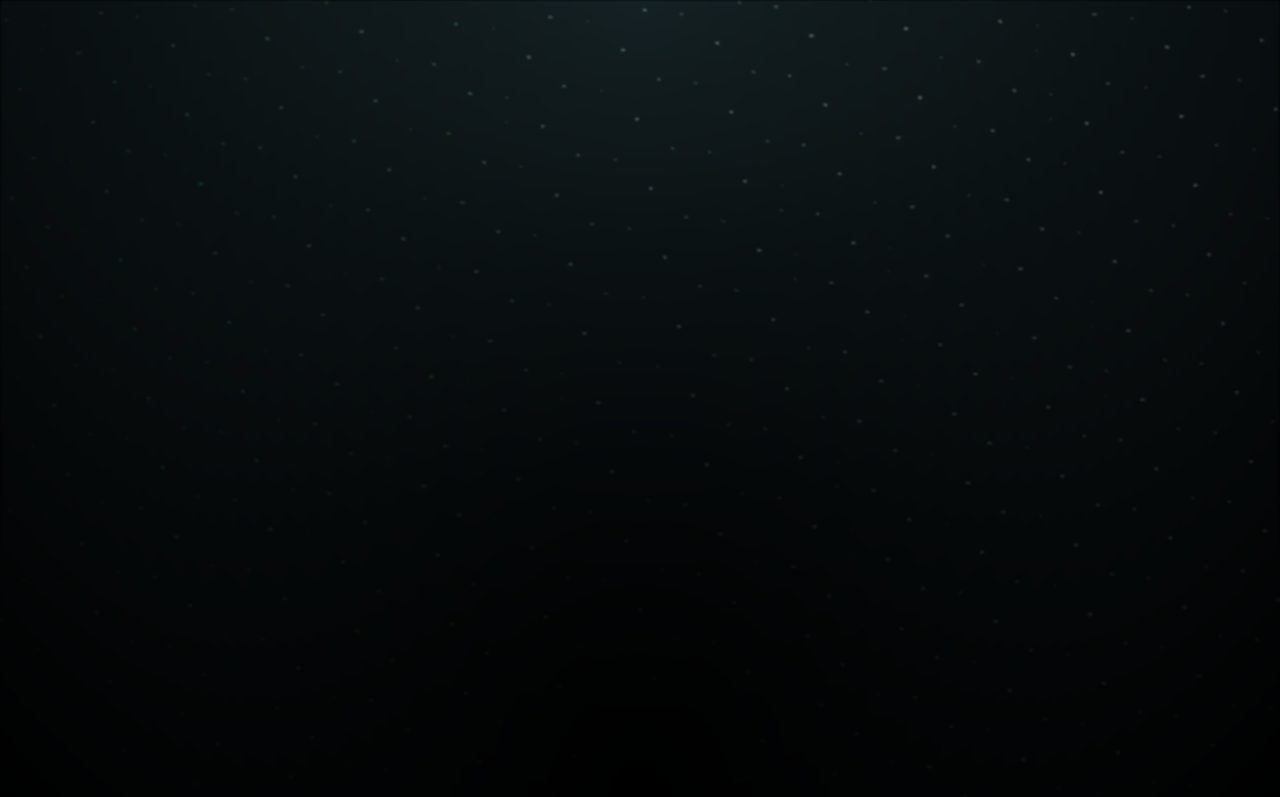
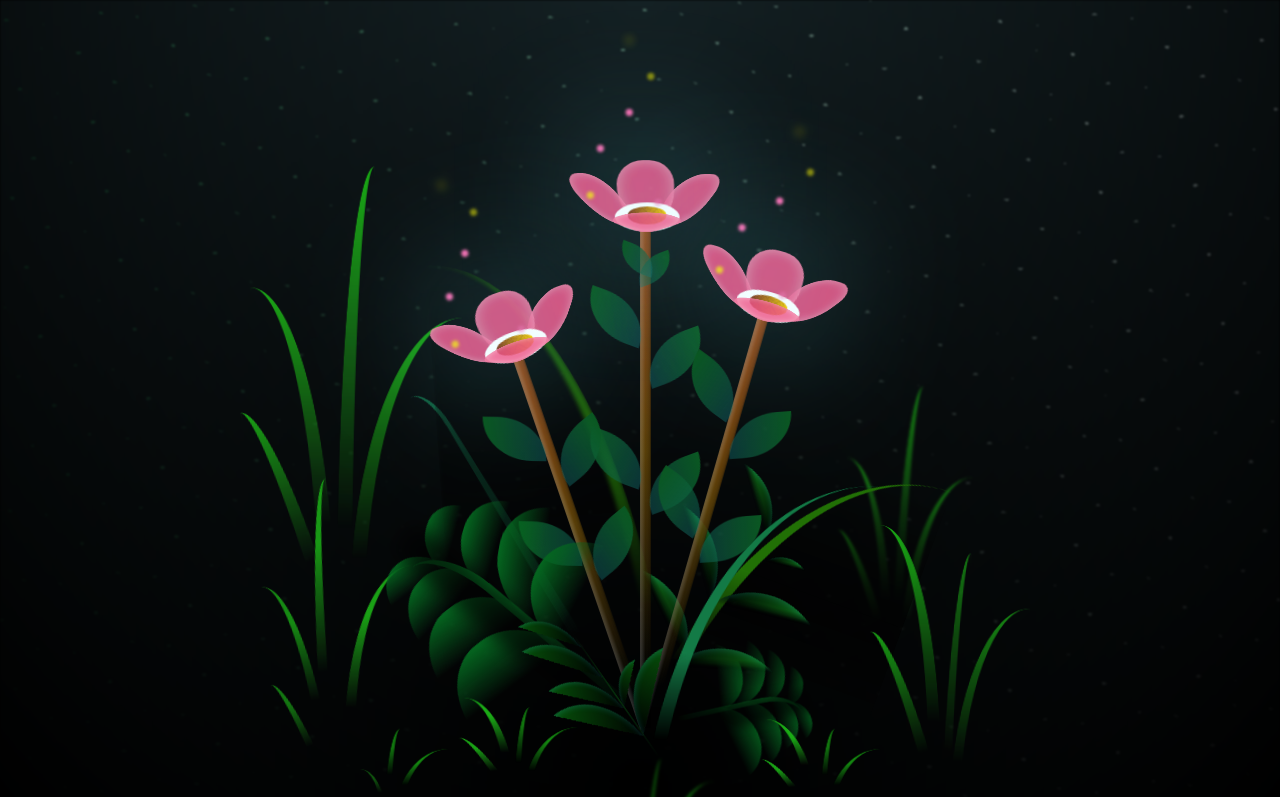
Before and after one commit to jojelll/dear-celunyy, a plain HTML site: page index.html in a window 1280 px wide. Shown: the top 797 px of the page. Drawn offline with Linux system fonts and the light colour scheme.

Commit message:
Update index.html

```diff
--- a/index.html
+++ b/index.html
@@ -5,6 +5,7 @@
   <meta name="viewport" content="width=device-width, initial-scale=1.0">
   <title>Happy Birthday Celuny</title>
   <link rel="stylesheet" href="main.css">
+  <script src="main.js?v=2"></script>
 </head>
 <body class="container">
   <div class="night"></div>
```
